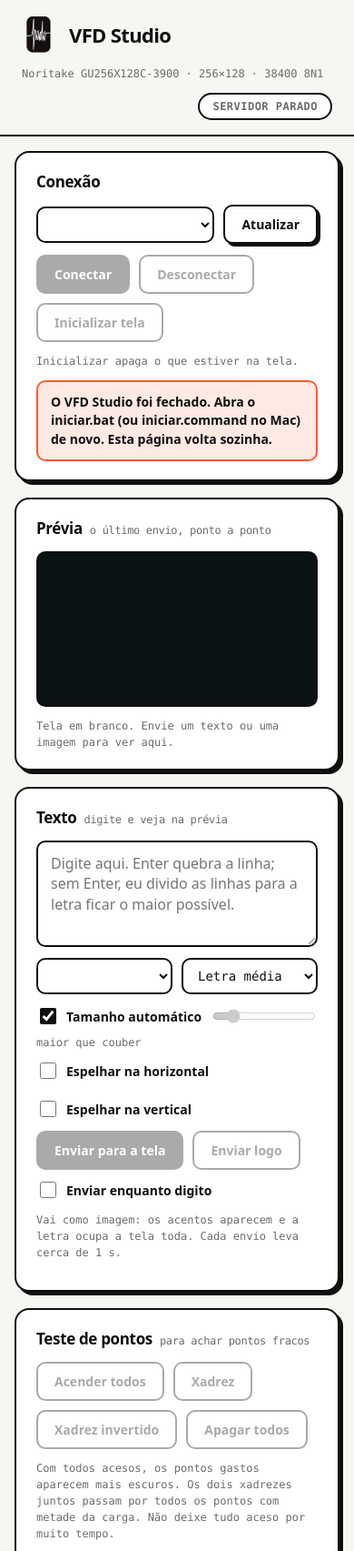
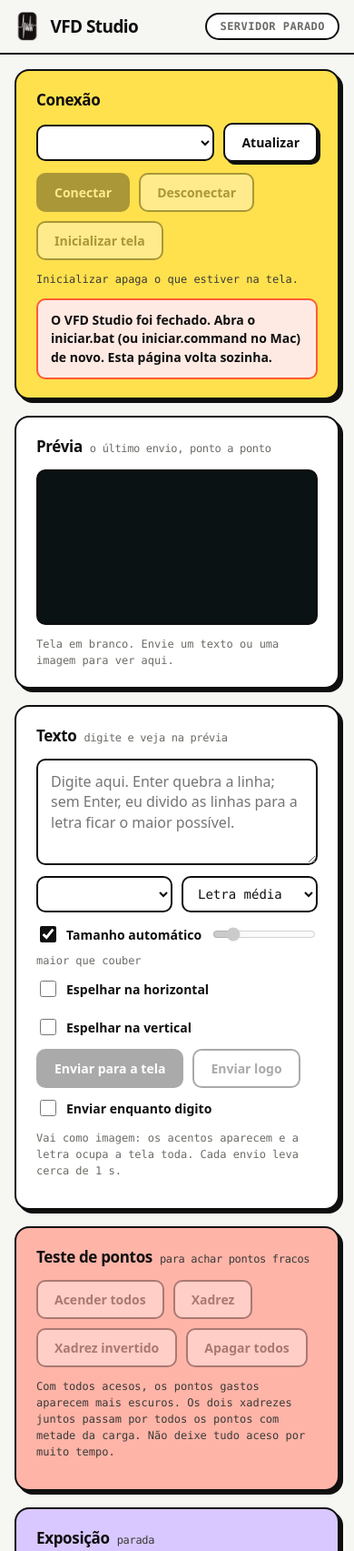
Before and after one commit to fradomnt/vfd-studio, a plain HTML site: page static/index.html in a window 390 px wide. Shown: the top 1705 px of the page at 91% size. Drawn offline with Linux system fonts and the light colour scheme; no server answers.

Commit message:
Cor por função nos cartões e cabeçalho compacto em janela estreita
Conexão amarelo (interruptor), Teste de pontos salmão (gasta a tela),
Exposição lilás (modo peça), Log cinza; Texto e Prévia continuam neutros.
Texto sempre preto, botões pretos, acento azul-esverdeado só para o que
significa "a tela está recebendo". Em janelas estreitas o cabeçalho deixa
de ser fixo e esconde o modelo da tela.

Co-Authored-By: fradomnt <22111329+fradomnt@users.noreply.github.com>

```diff
--- a/static/style.css
+++ b/static/style.css
@@ -10,6 +10,11 @@
   --linha: #0F0F0F;
   --acento: #5FF0D0;             /* cor física da tela */
   --acento-escuro: #15B094;
+  /* cor por função dos cartões: conexão (interruptor), teste (gasta a tela), exposição (modo peça) */
+  --c-conexao: #FFE14D;
+  --c-teste: #FFB4A8;
+  --c-expo: #D9C8FF;
+  --c-log: #ECECE8;
   --alerta: #FF5A36;
   --alerta-fundo: #FFE9E3;
   --vfd-fundo: #0B1214;
@@ -51,13 +56,29 @@ body { margin: 0; background: var(--fundo); color: var(--tinta); font: 15px/1.45
 }
 .largo { grid-column: 1 / -1; }
 @media (max-width: 900px) { .grade { grid-template-columns: 1fr; padding: 16px; gap: 18px; } }
+/* janela estreita: cabeçalho compacto e não fixo, senão ele come um terço da tela */
+@media (max-width: 700px) {
+  .topo { position: static; padding: 12px 16px; gap: 10px; }
+  .topo .logo { height: 34px; }
+  .topo h1 { font-size: 19px; }
+  .modelo { display: none; }
+}
 
 .cartao {
   background: var(--cartao); border: 2px solid var(--linha); border-radius: var(--raio);
   padding: 20px 22px; box-shadow: var(--sombra); min-width: 0;
 }
+#conexao { background: var(--c-conexao); }
+#teste-cartao { background: var(--c-teste); }
+#expo-cartao { background: var(--c-expo); }
+#log-cartao { background: var(--c-log); }
+/* dentro dos cartões coloridos, campos e botões claros continuam brancos para destacar */
+#conexao select, #expo-cartao #expo-seg, #expo-cartao .expo-lista li,
+#conexao button.secundario, #teste-cartao button.secundario, #expo-cartao button.secundario { background: var(--cartao); }
+#conexao .dica, #teste-cartao .dica, #expo-cartao .dica { color: #3A3A36; }
 .cartao h2 { margin: 0 0 14px; font: 800 17px var(--f-titulo); letter-spacing: -.02em; display: flex; align-items: baseline; flex-wrap: wrap; gap: 8px; }
 .cartao h2 small { font: 500 12px var(--f-mono); color: var(--tinta-fraca); }
+#conexao h2 small, #teste-cartao h2 small, #expo-cartao h2 small { color: #3A3A36; }
 
 /* -------------------------------------------------------------- controles */
 .linha { display: flex; gap: 10px; flex-wrap: wrap; align-items: center; margin-bottom: 12px; }
@@ -79,7 +100,7 @@ button {
 button:hover:not(:disabled) { transform: translate(-1px, -1px); box-shadow: 4px 4px 0 var(--linha); }
 button:active:not(:disabled) { transform: translate(3px, 3px); box-shadow: 0 0 0 var(--linha); }
 button.secundario { background: var(--cartao); color: var(--tinta); }
-button.secundario:hover:not(:disabled) { background: var(--acento); }
+button.secundario:hover:not(:disabled) { background: var(--acento) !important; }
 button:disabled { opacity: .35; cursor: not-allowed; box-shadow: none; transform: none; }
 button.ocupado { cursor: progress; opacity: .7; }
 
```
